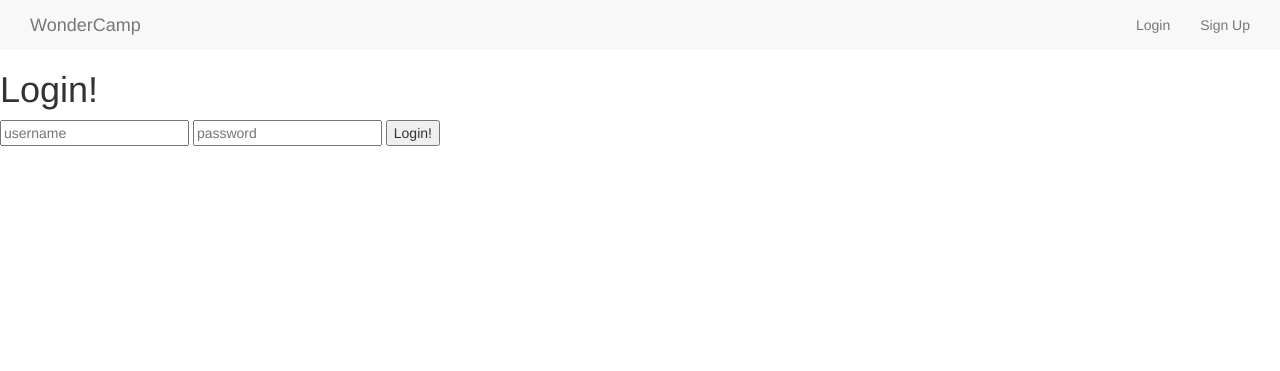
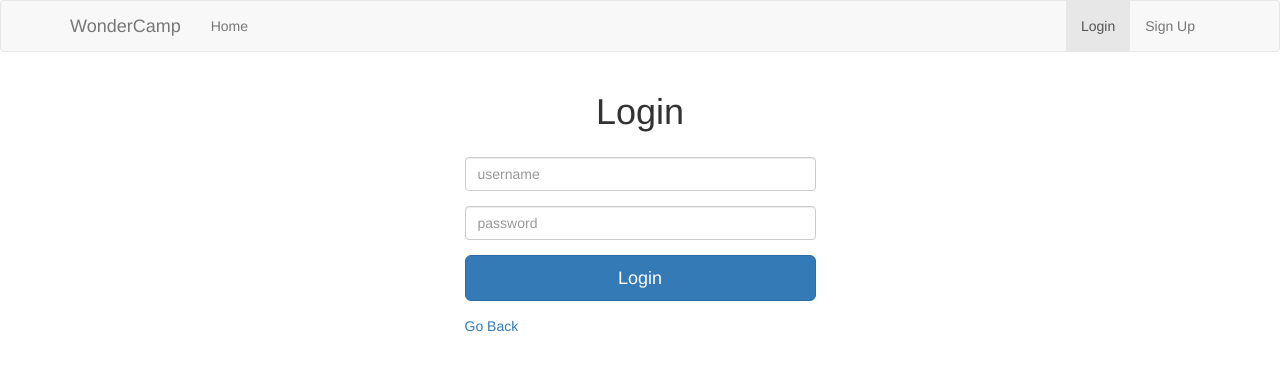
Before and after one commit to sneupan1/Wonder-Camp, a Node server app: page /login in a window 1280 px wide. Shown: the top 371 px of the page. Run offline with Node 20, Linux system fonts and the light colour scheme; some libraries are stand-ins or nearby versions.

Commit message:
UI improvements

```diff
--- a/routes/campgrounds.js
+++ b/routes/campgrounds.js
@@ -11,7 +11,7 @@ router.get("/", function(req,res) {
 		if(err){
 			console.log(err);
 		} else{
-			res.render("campgrounds/index", {campgrounds: allCampgrounds});
+			res.render("campgrounds/index", {campgrounds: allCampgrounds, page: 'campgrounds'});
 		}
 	});
 });
--- a/routes/index.js
+++ b/routes/index.js
@@ -10,7 +10,7 @@ router.get("/", (req, res) => {
 
 //Register form route
 router.get("/register", function(req, res){
-	res.render("register");
+	res.render("register", {page: 'register'});
 });
 
 //handle signup logic
@@ -18,8 +18,8 @@ router.post("/register", function(req, res){
 	var newUser = new User({username: req.body.username});
 	User.register(newUser, req.body.password, function(err, user){
 		if(err){
-			req.flash("error", err.message);
-			return res.render("register");
+			console.log(err);
+			return res.render("register", {error: err.message});
 		}
 		passport.authenticate("local")(req, res, function(){
 			req.flash("success", "Welcome to WonderCamp " + user.username + ".");
@@ -30,7 +30,7 @@ router.post("/register", function(req, res){
 
 //SHOW LOGIN FORM
 router.get("/login", function (req, res){
-	res.render("login");
+	res.render("login",  {page: 'login'});
 });
 
 //Handles Login
--- a/views/campgrounds/edit.ejs
+++ b/views/campgrounds/edit.ejs
@@ -1,6 +1,5 @@
 <%- include ("../partials/header") %>
 
-<div class = "container">
 	<div class="row">
 		<h1 style= "text-align : center;">
 			Edit <%= campground.name %>
@@ -29,6 +28,4 @@
 		</div>
 	</div>
 
-</div>
-
 <%- include ("../partials/footer") %>
--- a/views/campgrounds/index.ejs
+++ b/views/campgrounds/index.ejs
@@ -1,6 +1,5 @@
 <%- include ("../partials/header") %>
 
-<div class = "container">
 	<header class = "jumbotron">
 		<div class= "container">
 			<h1>Welcome To WonderCamp!</h1>
@@ -39,7 +38,4 @@
 		<% }); %>
 	</div>
 
-
-</div>
-
 <%- include ("../partials/footer") %>
--- a/views/campgrounds/new.ejs
+++ b/views/campgrounds/new.ejs
@@ -1,6 +1,5 @@
 <%- include ("../partials/header") %>
 
-<div class = "container">
 	<div class="row">
 		<h1 style= "text-align : center;">
 			Create a New Campground
@@ -29,6 +28,4 @@
 		</div>
 	</div>
 
-</div>
-
 <%- include ("../partials/footer") %>
--- a/views/campgrounds/show.ejs
+++ b/views/campgrounds/show.ejs
@@ -1,5 +1,5 @@
 <%- include ("../partials/header") %>
-<div class= "container">
+
 	<div class = "row">
 		<div class = "col-md-3">
 			<p class="lead">
@@ -64,6 +64,5 @@
 			</div>
 		</div>
 	</div>
-</div>
 
 <%- include ("../partials/footer") %>
--- a/views/comments/edit.ejs
+++ b/views/comments/edit.ejs
@@ -1,6 +1,5 @@
 <%- include ("../partials/header") %>
 
-<div class = "container">
 	<div class="row">
 		<h1 style= "text-align : center;">
 			Edit Comment
@@ -20,6 +19,5 @@
 		</div>
 	</div>
 
-</div>
 
 <%- include ("../partials/footer") %>
--- a/views/comments/new.ejs
+++ b/views/comments/new.ejs
@@ -1,6 +1,5 @@
 <%- include ("../partials/header") %>
 
-<div class = "container">
 	<div class="row">
 		<h1 style= "text-align : center;">
 			Add New Comment to <%= campground.name %>
@@ -20,6 +19,5 @@
 		</div>
 	</div>
 
-</div>
 
 <%- include ("../partials/footer") %>
--- a/views/login.ejs
+++ b/views/login.ejs
@@ -1,12 +1,20 @@
 <%- include ("./partials/header") %>
-<h1>
-	Login!
-</h1>
-
-<form action = "/login" method = "POST">
-	<input type = "text" name = "username" placeholder="username">
-	<input type = "password" name = "password" placeholder = "password">
-	<input type = "submit" value = "Login!">
-</form>
+<div class="row">
+    <h1 style="text-align: center">Login</h1>
+    <div style="width: 30%; margin: 25px auto;">
+        <form action="/login" method="post">
+            <div class="form-group">
+                <input class="form-control" type="text" name="username" placeholder="username">
+            </div>
+            <div class="form-group">
+                <input class="form-control" type="password" name="password" placeholder="password">
+            </div>
+            <div class="form-group">
+                <button class="btn btn-lg btn-primary btn-block">Login</button>
+            </div>
+        </form>
+        <a href="/campgrounds">Go Back</a>
+    </div>
+</div>
 
 <%- include ("./partials/footer") %>
--- a/views/partials/footer.ejs
+++ b/views/partials/footer.ejs
@@ -1,3 +1,9 @@
+		</div>
+	<script
+	  src="https://code.jquery.com/jquery-3.1.1.min.js"
+	  integrity="sha256-hVVnYaiADRTO2PzUGmuLJr8BLUSjGIZsDYGmIJLv2b8="
+	  crossorigin="anonymous"></script>
 
+	<script src="https://maxcdn.bootstrapcdn.com/bootstrap/3.3.7/js/bootstrap.min.js" integrity="sha384-Tc5IQib027qvyjSMfHjOMaLkfuWVxZxUPnCJA7l2mCWNIpG9mGCD8wGNIcPD7Txa" crossorigin="anonymous"></script>
 	</body>
 </html>
--- a/views/partials/header.ejs
+++ b/views/partials/header.ejs
@@ -1,26 +1,37 @@
 <!DOCTYPE html>
 <html>
 	<head>
+		<meta name="viewport" content="width=device-width, initial-scale=1">
 		<title>WonderCamp</title>
-		<link rel="stylesheet" href="https://stackpath.bootstrapcdn.com/bootstrap/3.4.1/css/bootstrap.min.css" integrity="sha384-HSMxcRTRxnN+Bdg0JdbxYKrThecOKuH5zCYotlSAcp1+c8xmyTe9GYg1l9a69psu" crossorigin="anonymous">
+		<link rel="stylesheet" href="https://maxcdn.bootstrapcdn.com/bootstrap/3.3.7/css/bootstrap.min.css">
 		<link href="/stylesheets/main.css" rel="stylesheet" type="text/css">
 	</head>
 	<body>
-		<nav class = "narbar navbar-default">
-			<div class = "container-fluid">
-				<div class = "navbar-header">
+		<nav class="navbar navbar-default">
+			<div class="container">
+				<div class="navbar-header">
+					<button type="button" class="navbar-toggle collapsed" data-toggle="collapse" data-target="#navbar" aria-expanded="false" aria-controls="navbar">
+					  <span class="sr-only">Toggle navigation</span>
+					  <span class="icon-bar"></span>
+					  <span class="icon-bar"></span>
+					  <span class="icon-bar"></span>
+					</button>
+
 					<a class="navbar-brand" href="/">WonderCamp</a>
 				</div>
-				<div class = "collapse navbar-collapse">
-					<ul class=" nav navbar-nav navbar-right">
-						<% if(!currentUser){ %>
-							<li><a href="/login">Login</a></li>
-							<li><a href="/register">Sign Up</a></li>
-						<% } else { %>
-							<li><a>Signed In As <%= currentUser.username %></a></li>
-							<li><a href="/logout">Logout</a></li>
-						<% } %>
-					</ul>
+				<div id="navbar" class="collapse navbar-collapse">
+				  <ul class="nav navbar-nav">
+					<li class="<%= typeof page !== 'undefined' && page === 'campgrounds' ? 'active' : '' %>"><a href="/campgrounds">Home</a></li>
+				  </ul>
+				  <ul class="nav navbar-nav navbar-right">
+					  <% if(!currentUser){ %>
+						  <li class="<%= typeof page !== 'undefined' && page === 'login' ? 'active' : '' %>"><a href="/login">Login</a></li>
+						  <li class="<%= typeof page !== 'undefined' && page === 'register' ? 'active' : '' %>"><a href="/register">Sign Up</a></li>
+					  <% } else { %>
+						  <li><a href="#">Signed In As <%= currentUser.username %></a></li>
+						  <li><a href="/logout">Logout</a></li>
+					  <% } %>
+				  </ul>
 				</div>
 			</div>
 		</nav>
@@ -36,3 +47,4 @@
 				</div>
 			<% } %>
 		</div>
+		<div class = "container">
```
Also changed, not shown: views/register.ejs (+17 -11 lines).
